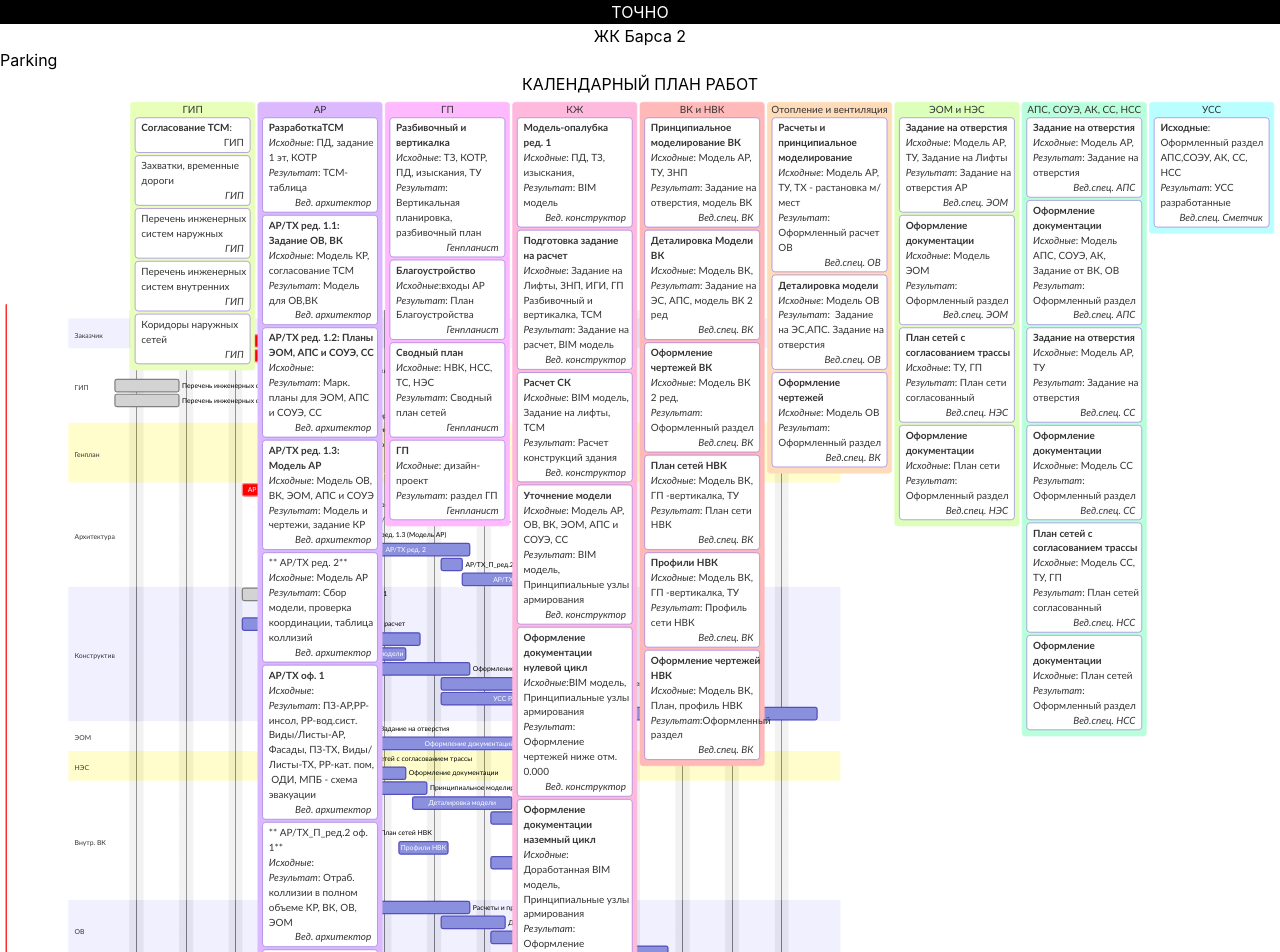
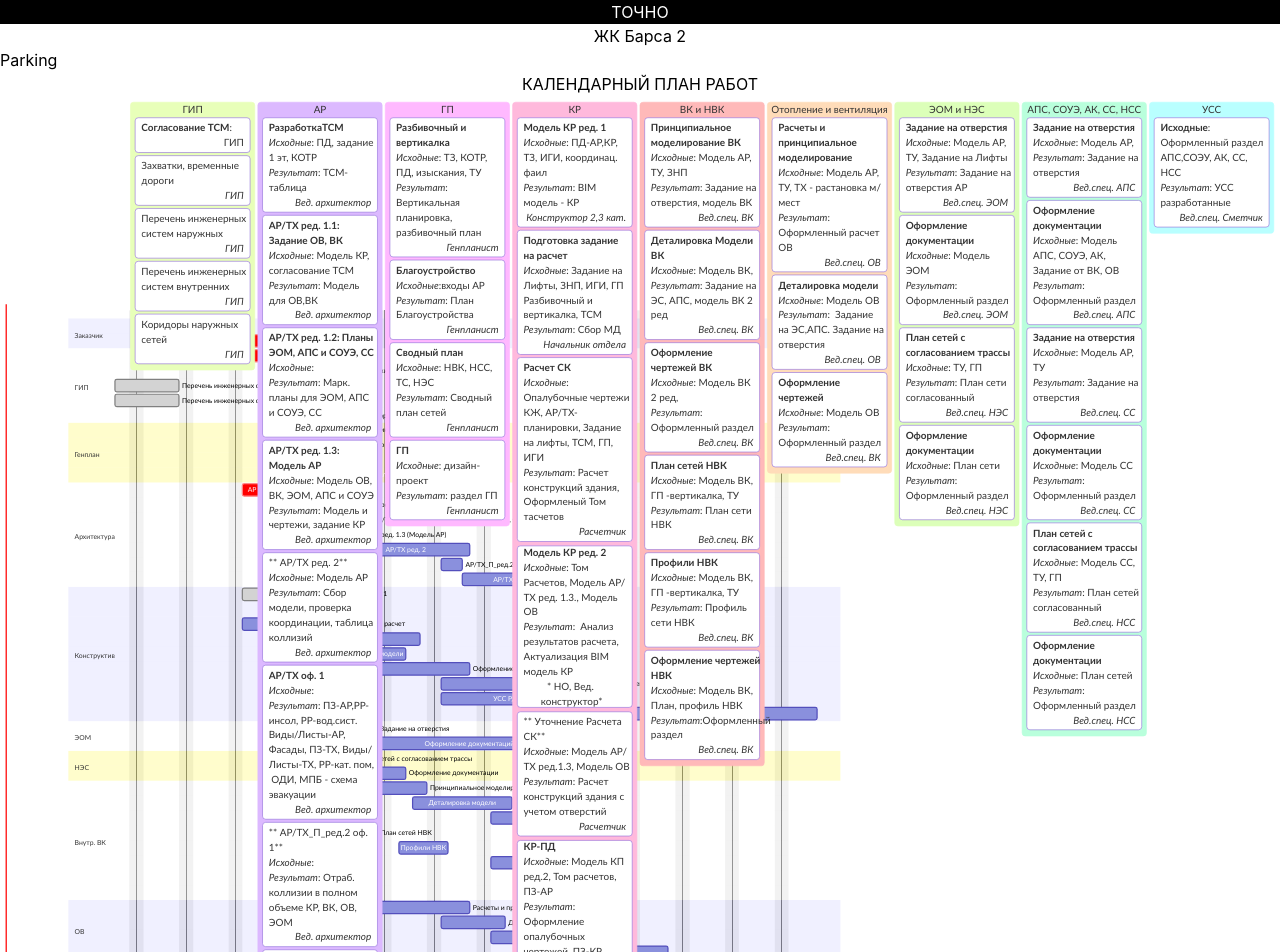
Before and after one commit to T1ktaalik/diagrams, a Vue app in the folder barsa-2-diagram/: page /#/parking in a window 1280 px wide. Shown: the top 952 px of the page. Built offline with nearby package versions, Linux system fonts and the light colour scheme.

Commit message:
04052026-1

```diff
--- a/barsa-2-diagram/src/pages/ParkingDiagram.vue
+++ b/barsa-2-diagram/src/pages/ParkingDiagram.vue
@@ -83,30 +83,42 @@
     *Исходные*: дизайн-проект
     *Результат*: раздел ГП
     ]@{ assigned: '*Генпланист*'}
-  [КЖ]
-    [**Модель-опалубка ред. 1**
-    *Исходные*: ПД, ТЗ, изыскания,
-    *Результат*: BIM модель
-    ]@{ assigned: '*Вед. конструктор*'}
+  [КР]
+    [**Модель КР ред. 1**
+    *Исходные*: ПД-АР,КР, ТЗ, ИГИ, координац. фаил
+    *Результат*: BIM модель - КР
+    ]@{ assigned: '*Конструктор 2,3 кат.*'}
     [**Подготовка задание на расчет**
     *Исходные*: Задание на Лифты, ЗНП, ИГИ, ГП Разбивочный и вертикалка, ТСМ
-    *Результат*: Задание на расчет, BIM модель
+    *Результат*: Сбор МД
+    ]@{ assigned: '*Начальник отдела*'}
+    [**Расчет СК**
+    *Исходные*: Опалубочные чертежи КЖ, АР/ТХ-планировки, Задание на лифты, ТСМ, ГП, ИГИ
+    *Результат*: Расчет конструкций здания, Оформленый Том тасчетов
+    ]@{ assigned: '*Расчетчик*', }
+    [**Модель КР ред. 2**
+    *Исходные*: Том Расчетов, Модель АР/ТХ ред. 1.3., Модель ОВ
+    *Результат*:  Анализ результатов расчета, Актуализация BIM модель КР
+    ]@{ assigned: '* НО, Вед. конструктор*'}
+    [** Уточнение Расчета СК**
+    *Исходные*: Модель АР/ТХ ред.1.3, Модель ОВ
+    *Результат*: Расчет конструкций здания с учетом отверстий
+    ]@{ assigned: '*Расчетчик*' }
+    [**КР-ПД**
+    *Исходные*: Модель КП ред.2, Том расчетов, ПЗ-АР
+    *Результат*: Оформление опалубочных чертежей, ПЗ-КР, Принципиальные узлы армирования
+    ]@{ assigned: '*НО, Вед. конструктор, Конструктор 1,2 кат*'}
+    [**КЖ0-РД**
+    *Исходные*: Модель КР ред.2, КР-ПД, АР-ПД, Том расчетов, Задание на заземление
+    *Результат*: Задание на котлован, Доработка опалубочных чертежей, Спецификации, Армирование, УСС, Актуализированная BIM-модели КР
+    ]@{ assigned: '*НО, Вед. конструктор*'}
+    [**КЖ1-РД**
+    *Исходные*: Модель КР ред.2, КР-ПД, АР-Пд, Том расчетов, Задание на заземление
+    *Результат*: Доработка опалубочных чертежей, Спецификации, Армирование, УСС , Актуализированная BIM-модели КР
     ]@{ assigned: '*Вед. конструктор*'}
-    [**Расчет СК**
-    *Исходные*: BIM модель, Задание на лифты, ТСМ
-    *Результат*: Расчет конструкций здания
-    ]@{ assigned: '*Вед. конструктор*', }
-    [**Уточнение модели**
-    *Исходные*: Модель АР, ОВ, ВК, ЭОМ, АПС и СОУЭ, СС
-    *Результат*: BIM модель, Принципиальные узлы армирования
-    ]@{ assigned: '*Вед. конструктор*'}
-    [**Оформление документации нулевой цикл**
-    *Исходные*:BIM модель, Принципиальные узлы армирования
-    *Результат*: Оформление чертежей ниже отм. 0.000
-    ]@{ assigned: '*Вед. конструктор*'}
-    [**Оформление документации наземный цикл**
-    *Исходные*: Доработанная BIM модель, Принципиальные узлы армирования
-    *Результат*: Оформление чертежей выше отм. 0.000
+    [**КМ-РД**
+    *Исходные*: Задание от АР
+    *Результат*: Разработка конструкций - стойки парапетов, стремянки, ограждения
     ]@{ assigned: '*Вед. конструктор*'}
   [ВК и НВК]@{ assigned: '*Вед. конструктор*'}
     [**Принципиальное моделирование ВК**
```
